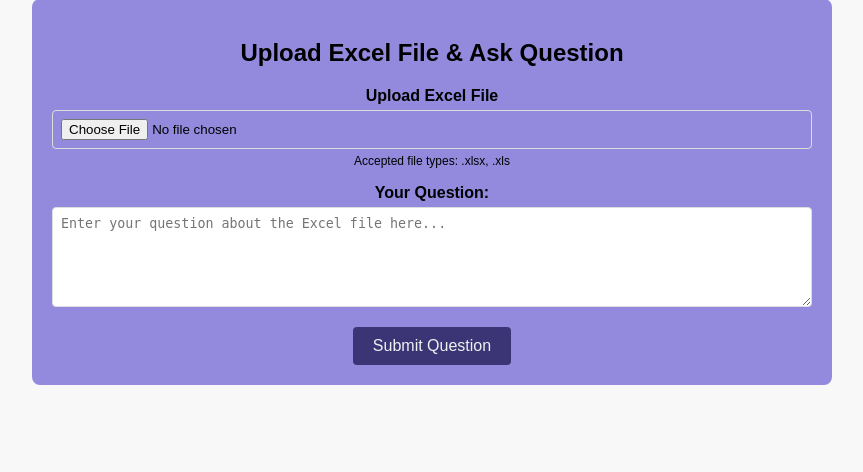
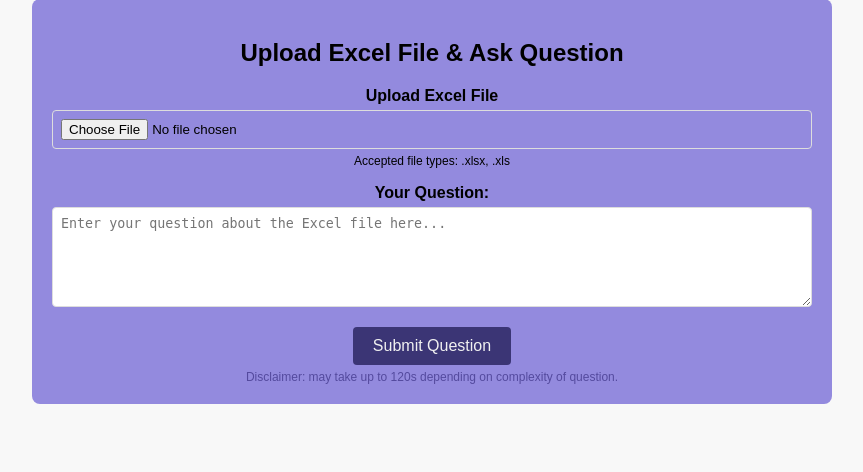
Before and after one commit to JoeA108/DocuBridge, a Flask app: page / in a window 1280 px wide. Shown: the part 263-735 px from the top of the page, without its empty margins (208-1071 px from the left). Run offline with Flask 3, Linux system fonts and the light colour scheme.

Commit message:
added message in html

```diff
--- a/templates/index.html
+++ b/templates/index.html
@@ -68,6 +68,11 @@
             color: #000;
             margin-top: 5px;
         }
+        .submit-note {
+            font-size: 12px;
+            color: #544a9e;
+            margin-top: 5px;
+        }
         .logo-container {
             max-width: 1200px;
             margin: 0 auto;
@@ -98,6 +103,7 @@
                 <textarea id="user_question" name="user_question" placeholder="Enter your question about the Excel file here..." required></textarea>
             </div>
             <button type="submit" id="submitBtn" class="submit-btn">Submit Question</button>
+            <div class="submit-note">Disclaimer: may take up to 120s depending on complexity of question.</div>
         </form>
     </div>
 
```
Also changed, not shown: templates/upload_success.html (+7 -1 lines).
